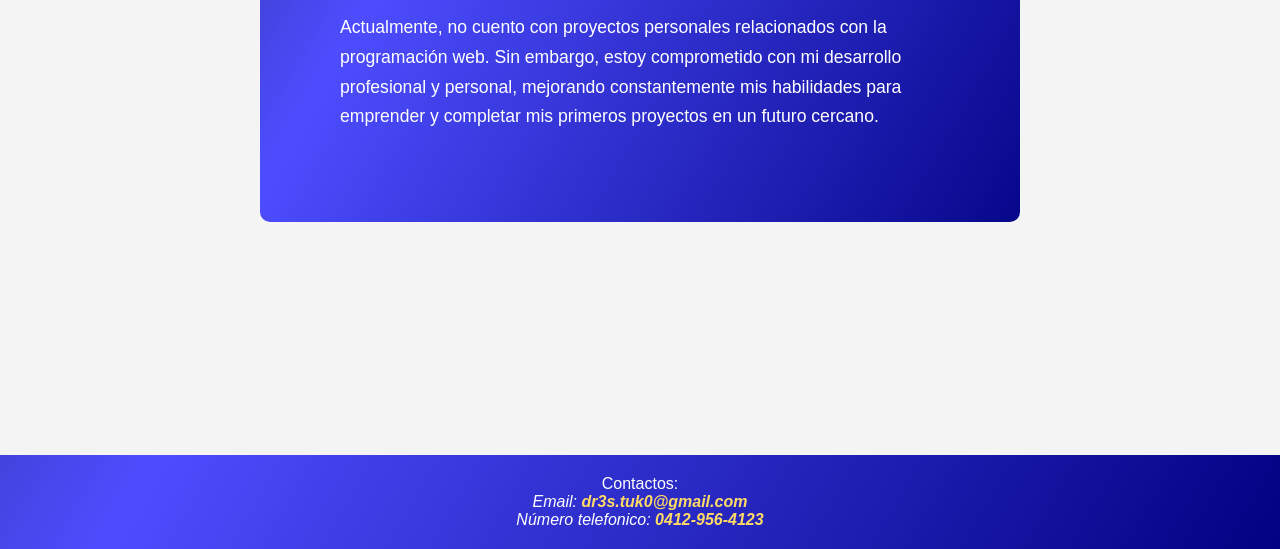
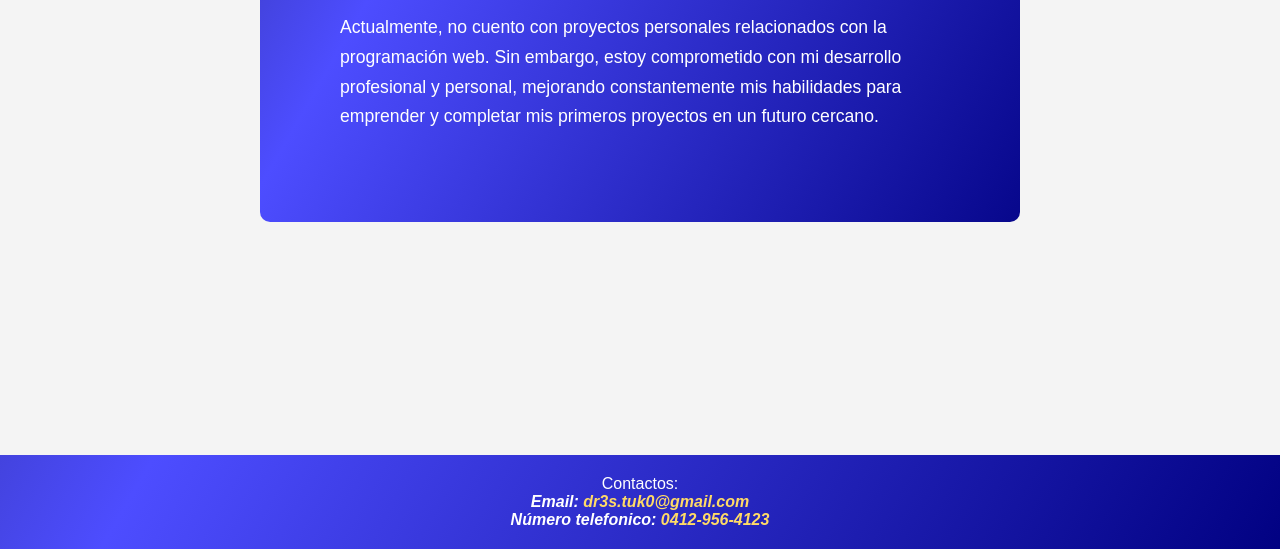
Before and after one commit to adrs99/Curriculum-VITAE, a plain HTML site: page src/sections/projects.html in a window 1280 px wide. Shown: the part 440-989 px from the top of the page. Drawn offline with Linux system fonts and the light colour scheme.

Commit message:
Update projects.html

```diff
--- a/src/sections/projects.html
+++ b/src/sections/projects.html
@@ -35,8 +35,8 @@
     <footer class="gradient-background-footer">
       <p>Contactos:</p>
       <address>
-        Email: <a href="mailto:dr3s.tuk0@gmail.com">dr3s.tuk0@gmail.com</a><br>
-        Número telefonico: <a href="tel:+584129564123">0412-956-4123</a>
+        <strong>Email:</strong> <a href="mailto:dr3s.tuk0@gmail.com">dr3s.tuk0@gmail.com</a><br>
+        <strong>Número telefonico:</strong> <a href="tel:+584129564123">0412-956-4123</a>
       </address>
     </footer>
   </body>
```
